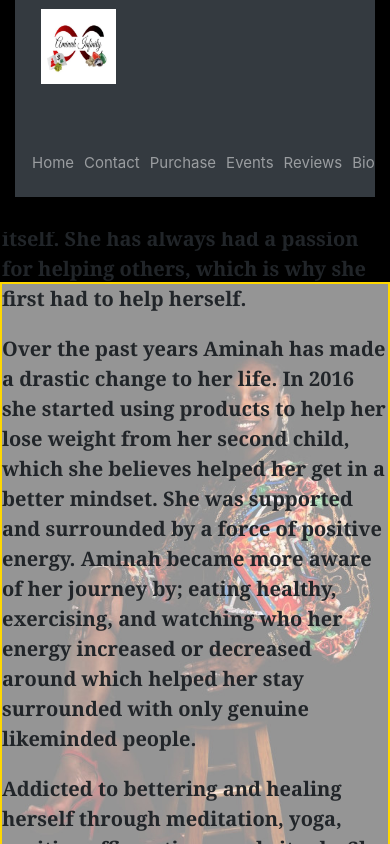
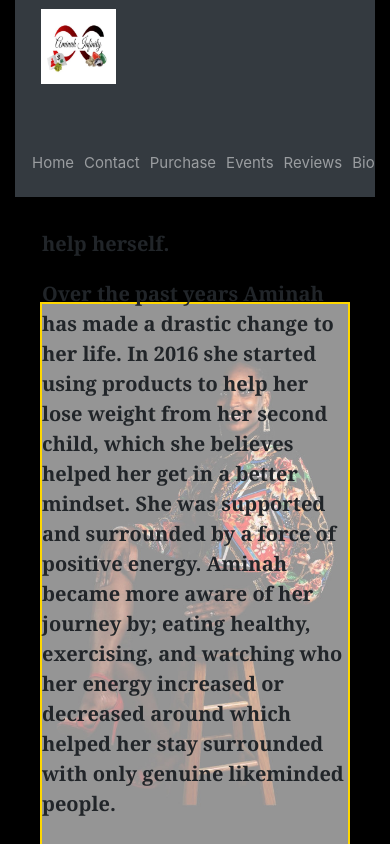
Before and after one commit to jjamaltwin/elementsofinfinity, a React (Create React App) app: page /bio in a window 390 px wide. Shown: the top 844 px of the page. Built offline with nearby package versions, Linux system fonts and the light colour scheme; a web font is replaced by a local one.

Commit message:
mobile design

```diff
--- a/src/App.css
+++ b/src/App.css
@@ -505,6 +505,9 @@ input[type="submit"] {
   .bio p {
 
   }
+  .biowrap {
+    padding: 2rem 4rem;
+  }
 
 
 
```
